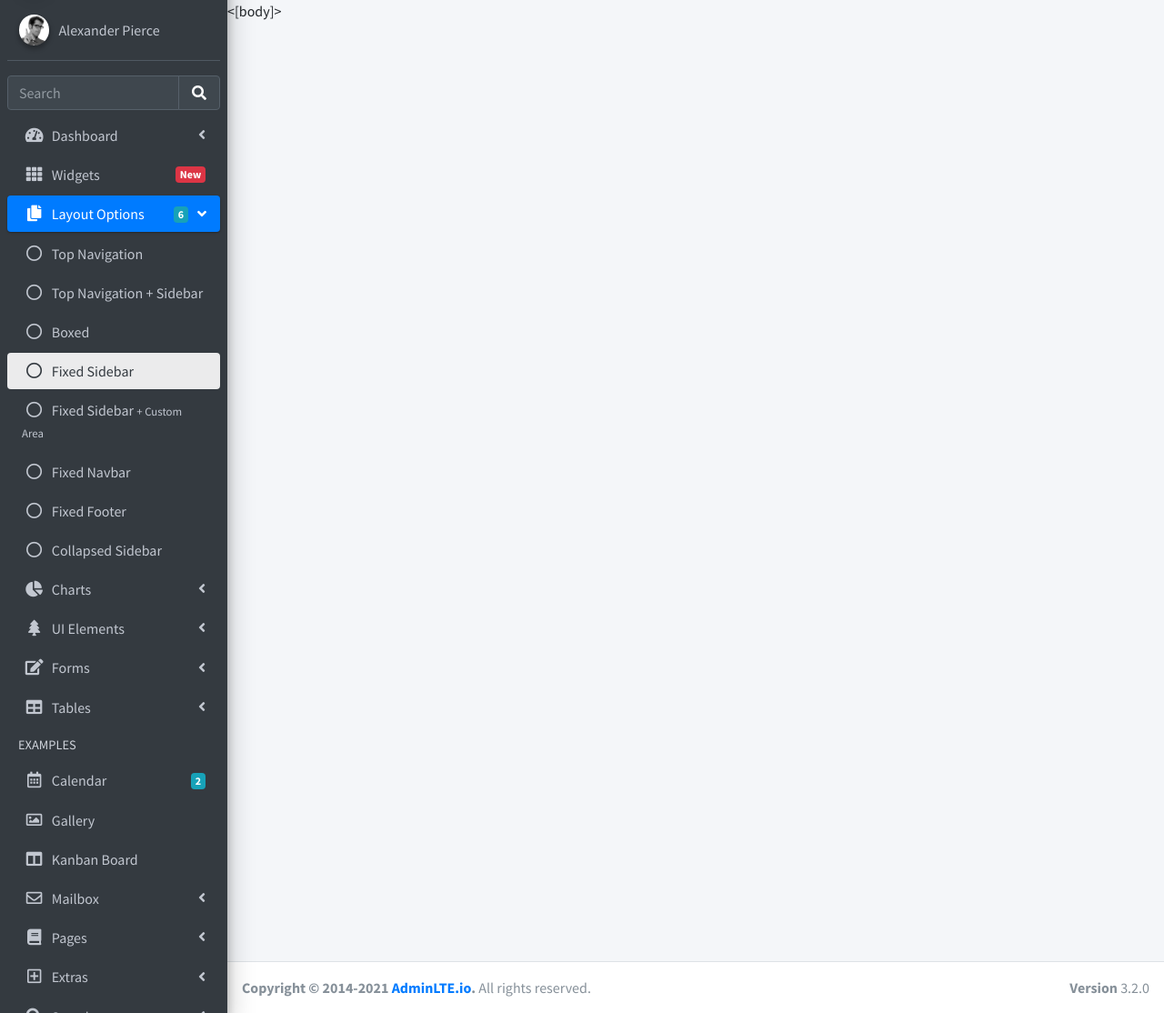
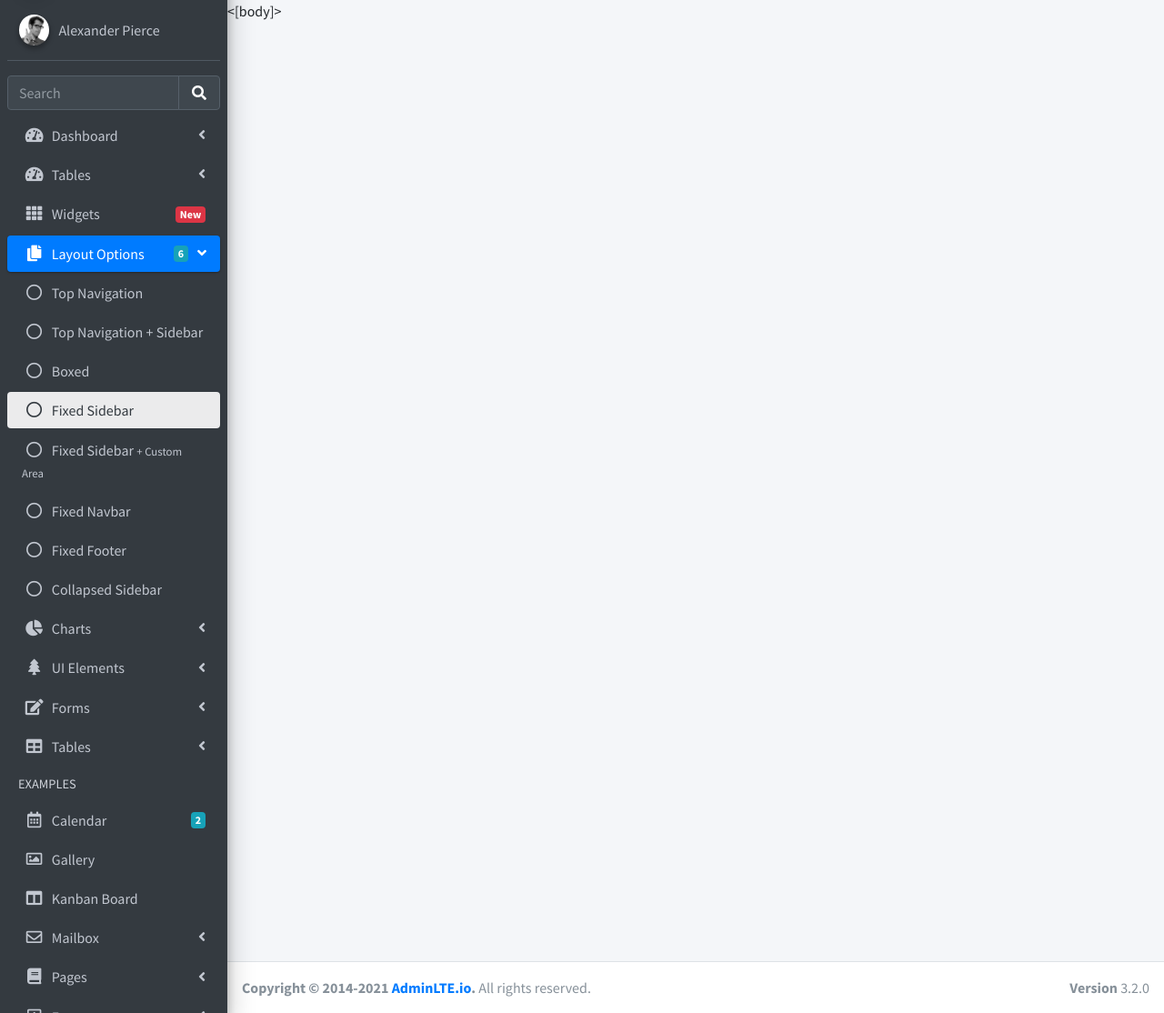
Before and after one commit to campogio/ShopIt, a PHP site: page /dtml/admin-fixed-sidebar.html in a window 1280 px wide. Shown: the part 57-1171 px from the top of the page at 91% size. Run offline with PHP 8.4, Linux system fonts and the light colour scheme; some libraries are stand-ins or nearby versions.

Commit message:
Tables on sidebar
TODO actual CRUD

```diff
--- a/dtml/admin-fixed-sidebar.html
+++ b/dtml/admin-fixed-sidebar.html
@@ -223,6 +223,26 @@
               </li>
             </ul>
           </li>
+          <li class="nav-item">
+            <a href="#" class="nav-link">
+              <i class="nav-icon fas fa-tachometer-alt"></i>
+              <p>
+                Tables
+                <i class="right fas fa-angle-left"></i>
+              </p>
+            </a>
+            <ul class="nav nav-treeview">
+              <[foreach]>
+              <li class="nav-item">
+                <a href="<[table_name]>" class="nav-link">
+                  <i class="far fa-circle nav-icon"></i>
+                  <p><[table]></p>
+                </a>
+              </li>
+              <[/foreach]>
+            </ul>
+          </li>
+
           <li class="nav-item">
             <a href="../widgets.html" class="nav-link">
               <i class="nav-icon fas fa-th"></i>
--- a/include/dbms.inc.php
+++ b/include/dbms.inc.php
@@ -1,6 +1,8 @@
 <?php
 
-    ini_set('display_errors', 1); ini_set('display_startup_errors', 1); error_reporting(E_ALL);
+
+
+    //ini_set('display_errors', 1); ini_set('display_startup_errors', 1); error_reporting(E_ALL);
 
 	$mysqli = new mysqli("localhost", "root", database:"mydb");
 
```
Also changed, not shown: admin.php (+7 -1 lines), crud.php (+7 -2 lines), include/dbservice.inc.php (+8 -0 lines).
